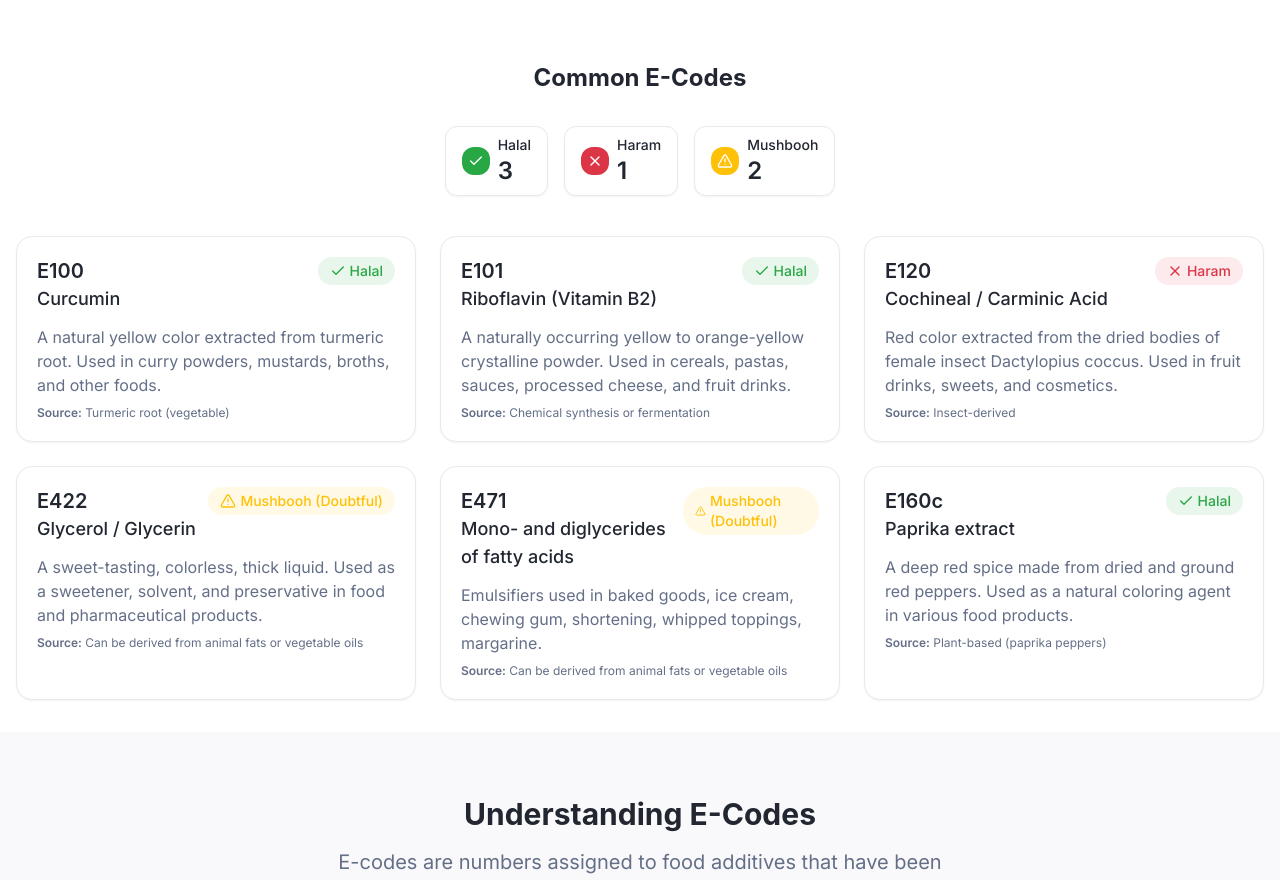
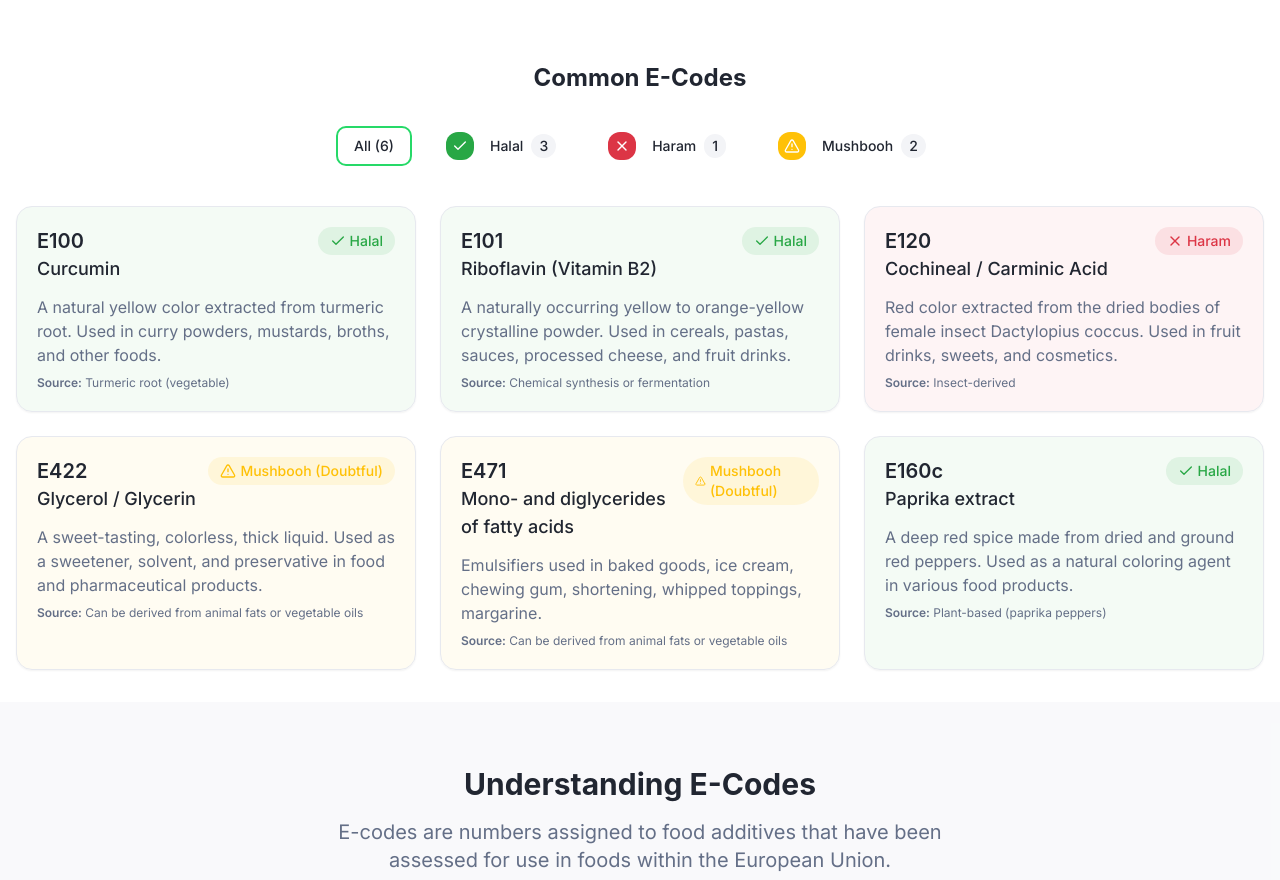
Before and after one commit to tengkuhafidz/halal-code-explorer, a React (Vite) app: page / in a window 1280 px wide. Shown: the part 548-1428 px from the top of the page. Built offline with nearby package versions, Linux system fonts and the light colour scheme.

Commit message:
Refactor: Implement filtering by status
Implement filtering functionality for the "Halal", "Haram", and "Mushbooh" status indicators.
Update the background color to reflect the permissibility status.

```diff
--- a/src/components/ECode.tsx
+++ b/src/components/ECode.tsx
@@ -18,25 +18,28 @@ const ECode: React.FC<ECodeProps> = ({ data }) => {
   const statusConfig = {
     halal: {
       color: 'bg-halal/10 text-halal border-halal/20',
+      bgColor: 'bg-halal/5',
       icon: Check,
       text: 'Halal',
     },
     haram: {
       color: 'bg-haram/10 text-haram border-haram/20',
+      bgColor: 'bg-haram/5',
       icon: X,
       text: 'Haram',
     },
     mushbooh: {
       color: 'bg-mushbooh/10 text-mushbooh border-mushbooh/20',
+      bgColor: 'bg-mushbooh/5',
       icon: AlertTriangle,
       text: 'Mushbooh (Doubtful)',
     },
   };
 
-  const { color, icon: Icon, text } = statusConfig[data.status];
+  const { color, icon: Icon, text, bgColor } = statusConfig[data.status];
 
   return (
-    <div className="bg-card rounded-2xl p-5 border shadow-sm hover:shadow-md transition-shadow duration-300 animate-scale-in">
+    <div className={`${bgColor} rounded-2xl p-5 border shadow-sm hover:shadow-md transition-shadow duration-300 animate-scale-in`}>
       <div className="flex justify-between items-start">
         <div>
           <h3 className="text-xl font-semibold">{data.code}</h3>
--- a/src/components/StatusDistribution.tsx
+++ b/src/components/StatusDistribution.tsx
@@ -2,12 +2,16 @@
 import React from 'react';
 import { ECodeData } from './ECode';
 import { Check, X, AlertTriangle } from 'lucide-react';
+import { Button } from './ui/button';
+import { cn } from '@/lib/utils';
 
 interface StatusDistributionProps {
   items: ECodeData[];
+  activeFilter: string | null;
+  onFilterChange: (status: string | null) => void;
 }
 
-const StatusDistribution: React.FC<StatusDistributionProps> = ({ items }) => {
+const StatusDistribution: React.FC<StatusDistributionProps> = ({ items, activeFilter, onFilterChange }) => {
   if (!items || items.length === 0) return null;
 
   const counts = {
@@ -42,19 +46,37 @@ const StatusDistribution: React.FC<StatusDistributionProps> = ({ items }) => {
 
   return (
     <div className="flex flex-wrap justify-center gap-4 mt-8">
+      <Button
+        variant="outline"
+        className={cn(
+          "border-2",
+          activeFilter === null ? "border-primary" : "border-transparent"
+        )}
+        onClick={() => onFilterChange(null)}
+      >
+        All ({items.length})
+      </Button>
+
       {statusInfo.map(({ status, label, count, icon: Icon, color }) => (
-        <div
+        <Button
           key={status}
-          className="flex items-center space-x-2 bg-card border rounded-xl py-2 px-4 shadow-sm"
+          variant="outline"
+          className={cn(
+            "flex items-center space-x-2 border-2",
+            activeFilter === status ? "border-primary" : "border-transparent"
+          )}
+          onClick={() => onFilterChange(status)}
         >
           <div className={`${color} p-1.5 rounded-lg text-white`}>
             <Icon className="h-4 w-4" />
           </div>
-          <div>
-            <p className="text-sm font-medium">{label}</p>
-            <p className="text-2xl font-semibold">{count}</p>
+          <div className="flex gap-2 items-center">
+            <span>{label}</span>
+            <span className="text-sm font-medium rounded-full px-2 py-0.5 bg-secondary">
+              {count}
+            </span>
           </div>
-        </div>
+        </Button>
       ))}
     </div>
   );
--- a/src/pages/Index.tsx
+++ b/src/pages/Index.tsx
@@ -13,9 +13,12 @@ import { ECodeData } from '../components/ECode';
 
 const Index = () => {
   const [searchResults, setSearchResults] = useState<ECodeData[]>([]);
+  const [filteredResults, setFilteredResults] = useState<ECodeData[]>([]);
   const [featured, setFeatured] = useState<ECodeData[]>([]);
+  const [filteredFeatured, setFilteredFeatured] = useState<ECodeData[]>([]);
   const [isLoading, setIsLoading] = useState(false);
   const [hasSearched, setHasSearched] = useState(false);
+  const [activeFilter, setActiveFilter] = useState<string | null>(null);
 
   useEffect(() => {
     const loadFeatured = async () => {
@@ -23,6 +26,7 @@ const Index = () => {
       try {
         const data = await getFeaturedECodes();
         setFeatured(data);
+        setFilteredFeatured(data);
       } catch (error) {
         console.error('Error loading featured e-codes:', error);
       } finally {
@@ -33,6 +37,20 @@ const Index = () => {
     loadFeatured();
   }, []);
 
+  useEffect(() => {
+    // Apply filters when activeFilter changes
+    if (activeFilter) {
+      if (hasSearched) {
+        setFilteredResults(searchResults.filter(item => item.status === activeFilter));
+      } else {
+        setFilteredFeatured(featured.filter(item => item.status === activeFilter));
+      }
+    } else {
+      setFilteredResults(searchResults);
+      setFilteredFeatured(featured);
+    }
+  }, [activeFilter, searchResults, featured, hasSearched]);
+
   const handleSearch = async (query: string) => {
     setIsLoading(true);
     setHasSearched(true);
@@ -40,12 +58,24 @@ const Index = () => {
     try {
       const results = await searchECodes(query);
       setSearchResults(results);
+
+      // Apply current filter to new search results
+      if (activeFilter) {
+        setFilteredResults(results.filter(item => item.status === activeFilter));
+      } else {
+        setFilteredResults(results);
+      }
     } catch (error) {
       console.error('Error searching e-codes:', error);
       setSearchResults([]);
+      setFilteredResults([]);
     } finally {
       setIsLoading(false);
     }
+  };
+
+  const handleFilterChange = (status: string | null) => {
+    setActiveFilter(status);
   };
 
   return (
@@ -64,16 +94,24 @@ const Index = () => {
                 <h2 className="text-2xl font-bold mt-16 mb-6 text-center">
                   Search Results
                 </h2>
-                <StatusDistribution items={searchResults} />
-                <CardGrid items={searchResults} isLoading={isLoading} />
+                <StatusDistribution
+                  items={searchResults}
+                  activeFilter={activeFilter}
+                  onFilterChange={handleFilterChange}
+                />
+                <CardGrid items={filteredResults} isLoading={isLoading} />
               </>
             ) : (
               <>
                 <h2 className="text-2xl font-bold mt-16 mb-6 text-center">
                   Common E-Codes
                 </h2>
-                <StatusDistribution items={featured} />
-                <CardGrid items={featured} isLoading={isLoading} />
+                <StatusDistribution
+                  items={featured}
+                  activeFilter={activeFilter}
+                  onFilterChange={handleFilterChange}
+                />
+                <CardGrid items={filteredFeatured} isLoading={isLoading} />
               </>
             )}
           </div>
```
